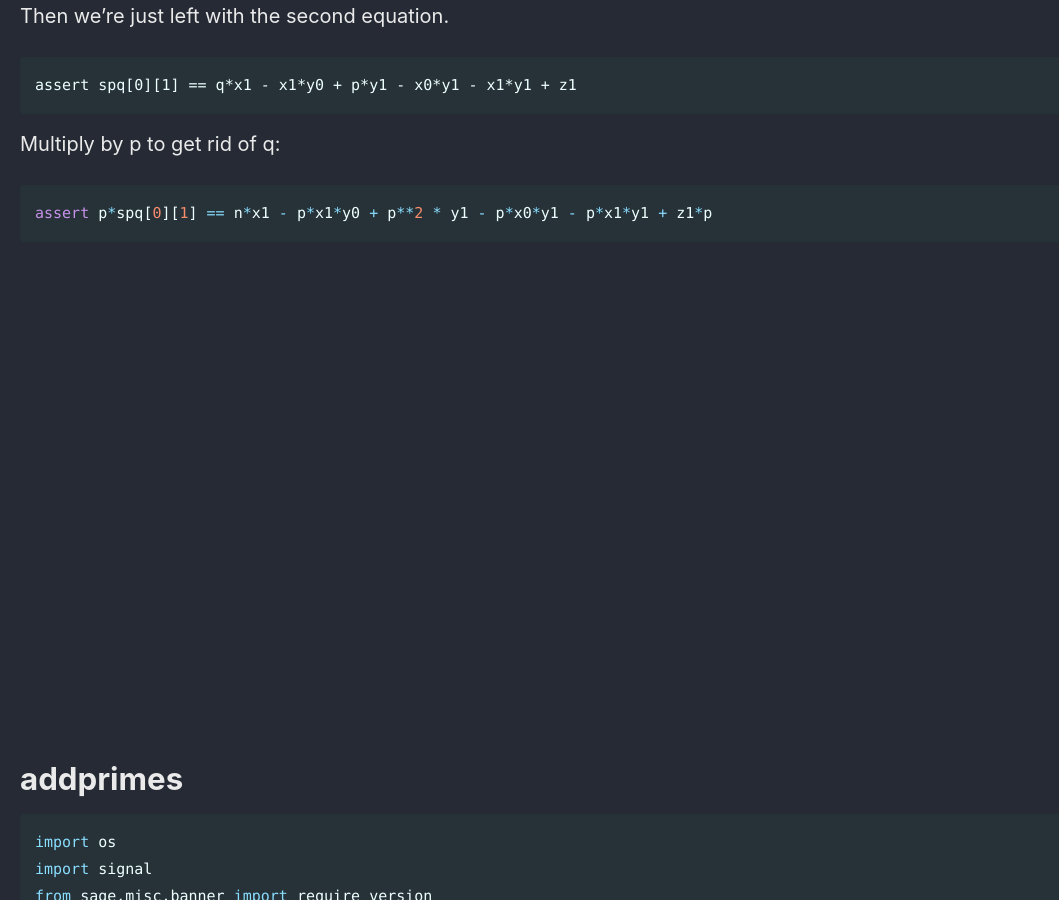
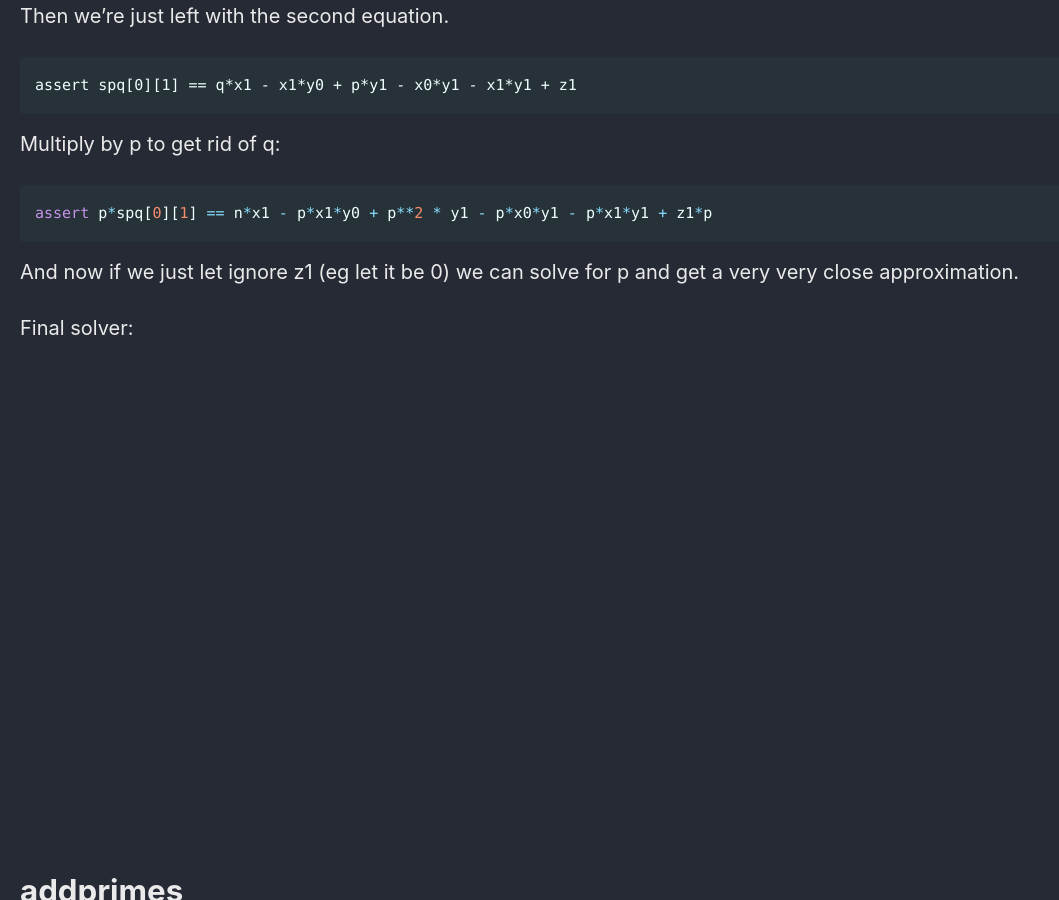
Before and after one commit to Connor-McCartney/Connor-McCartney.github.io, a Jekyll site: the page built from _pages/cryptography/other/AlpacaHack2025.md, in a window 1280 px wide and 900 px high, scrolled down 3004 px. Shown: the whole window, without its empty margins (0-1059 px from the left). Built offline with Jekyll 4.4.1, drawn with Linux system fonts in a browser that asks for light colours; cached includes are drawn as plain includes.

Commit message:
Update AlpacaHack2025.md

````diff
--- a/_pages/cryptography/other/AlpacaHack2025.md
+++ b/_pages/cryptography/other/AlpacaHack2025.md
@@ -127,6 +127,12 @@ Multiply by p to get rid of q:
 ```python
 assert p*spq[0][1] == n*x1 - p*x1*y0 + p**2 * y1 - p*x0*y1 - p*x1*y1 + z1*p
 ```
+
+And now if we just let ignore z1 (eg let it be 0) we can solve for p and get a very very close approximation.
+
+Final solver:
+
+
 
 <br>
 
````
